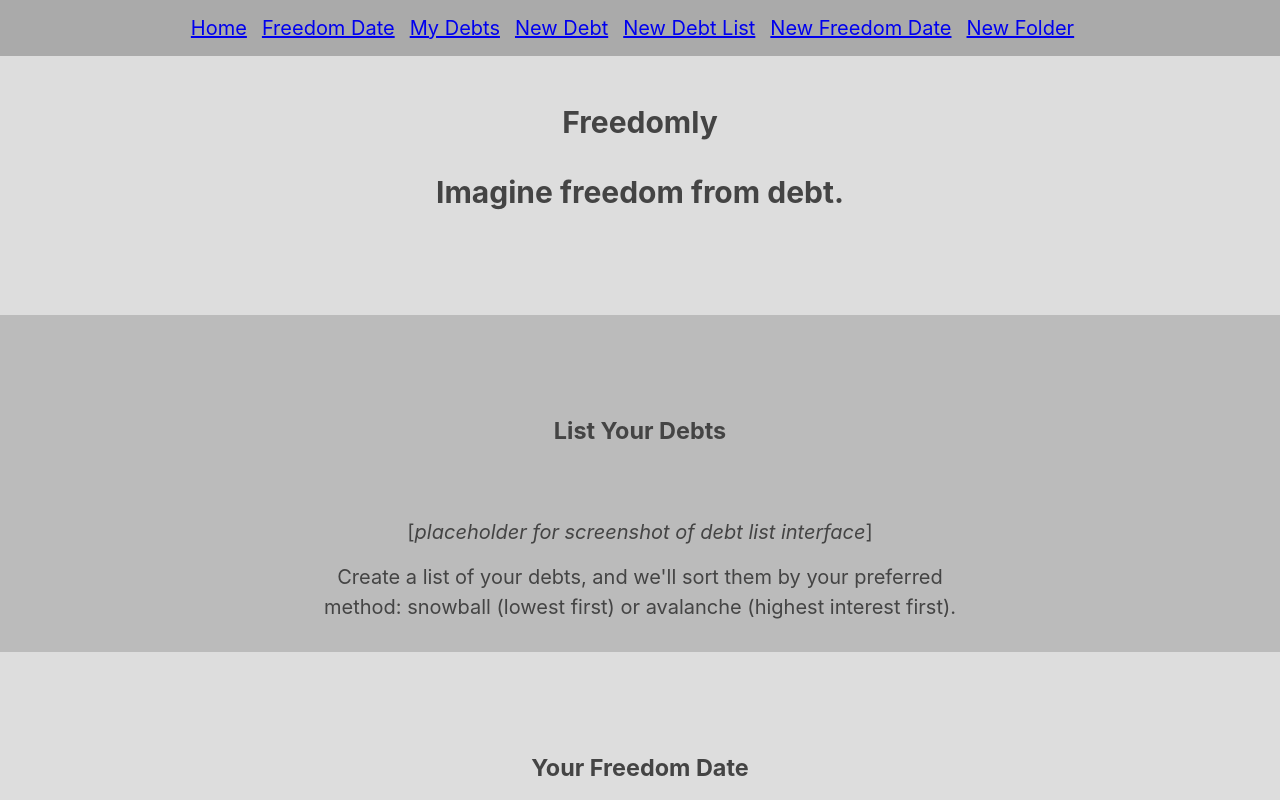
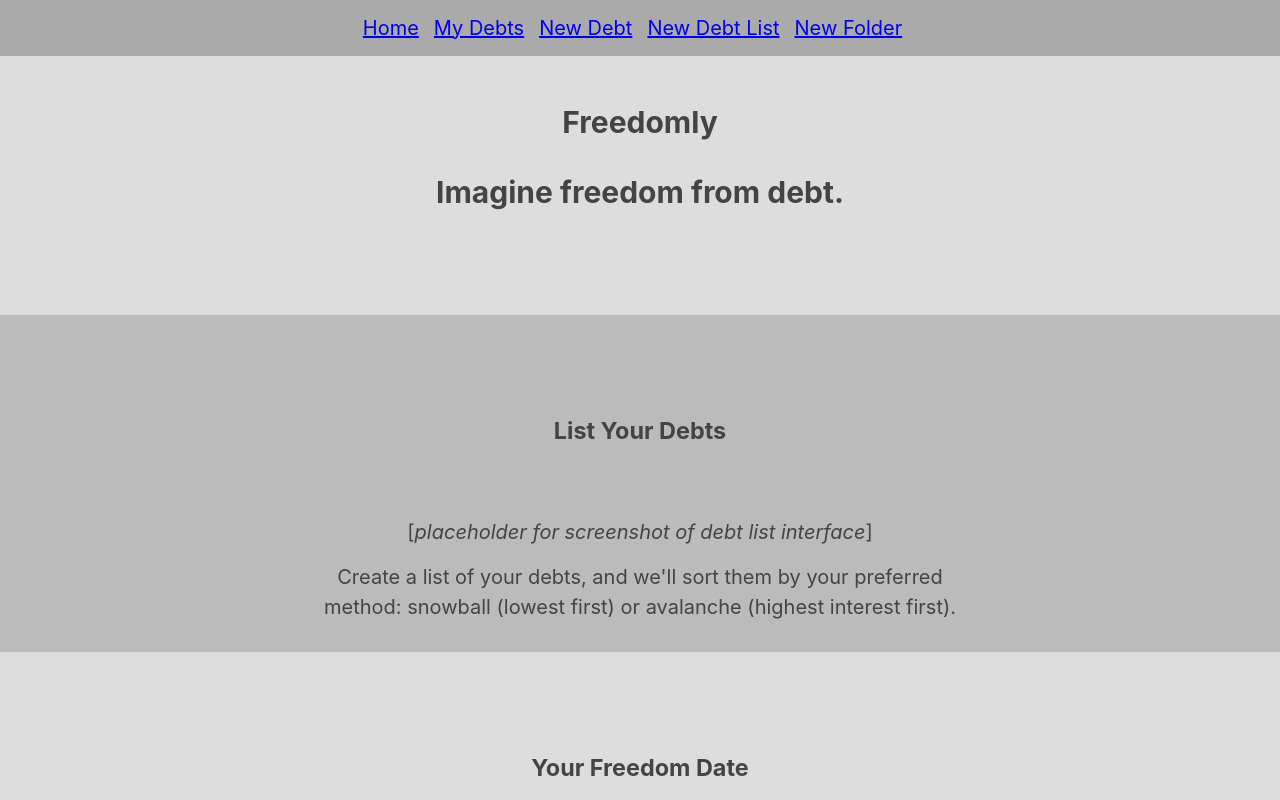
Before and after one commit to LindenDaniels/freedomly-client, a React (Create React App) app: page / in a window 1280 px wide. Shown: the top 800 px of the page. Built offline with nearby package versions, Linux system fonts and the light colour scheme.

Commit message:
Remove unused components

```diff
--- a/src/NavBar/NavBar.js
+++ b/src/NavBar/NavBar.js
@@ -17,11 +17,7 @@ export default class NavBar extends Component {
                     Home
             </NavLink>
 
-            <NavLink
-              className='nav-link'
-              to='/freedom-date'>
-                Freedom Date
-            </NavLink>
+
             <NavLink
                className='nav-link'
                to='/folder-list'>
@@ -37,11 +33,7 @@ export default class NavBar extends Component {
                to='/new-debt-list'>
                    New Debt List
             </NavLink>
-            <NavLink
-               className='nav-link'
-               to='/new-freedom-date'>
-                   New Freedom Date
-            </NavLink>
+
             <NavLink
                className='nav-link'
                to='/new-folder'>
```
